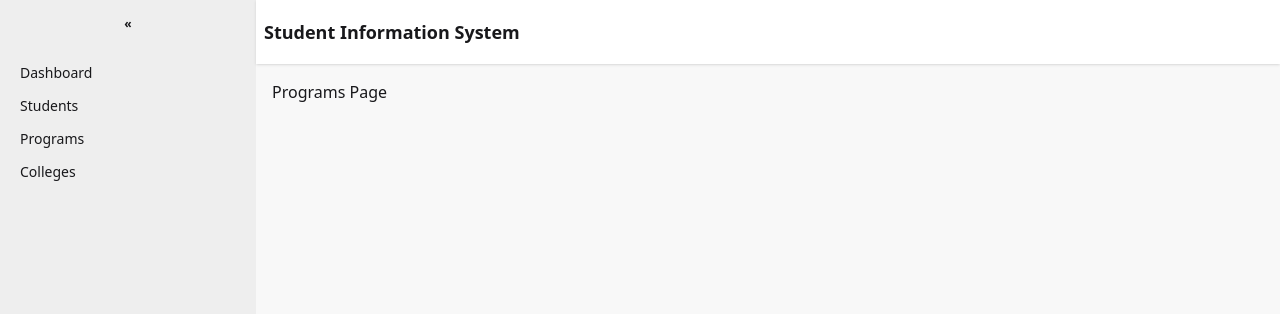
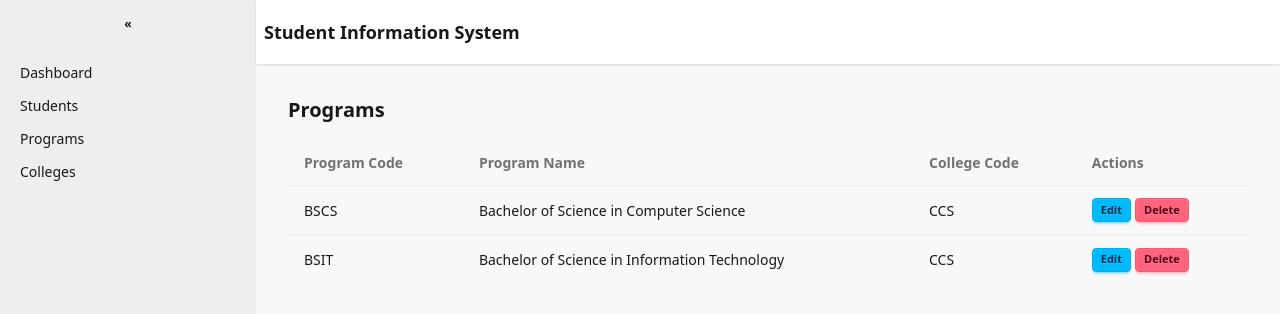
Before and after one commit to brexer/ccc181-ssis-web, a React (Vite) app in the folder frontend/: page /programs in a window 1280 px wide. Shown: the top 314 px of the page. Built offline with nearby package versions, Linux system fonts and the light colour scheme.

Commit message:
Added tables for program and college page

```diff
--- a/frontend/src/components/tables/collegesTable.jsx
+++ b/frontend/src/components/tables/collegesTable.jsx
@@ -0,0 +1,30 @@
+export default CollegesTable;
+function CollegesTable({ colleges }) {
+  return (
+    <div className="overflow-x-auto">
+      <table className="table table-zebra w-full">
+        <thead>
+          <tr>
+            <th>College Code</th>
+            <th>College Name</th>
+            <th>Number of Programs</th>
+            <th>Actions</th>
+          </tr>
+        </thead>
+        <tbody>
+          {colleges.map((s) => (
+            <tr key={s.id}>
+              <td>{s.collegecode}</td>
+              <td>{s.collegename}</td>
+              <td>{s.numberofprograms}</td>
+              <td>
+                <button className="btn btn-xs btn-info mr-1">Edit</button>
+                <button className="btn btn-xs btn-error">Delete</button>
+              </td>
+            </tr>
+          ))}
+        </tbody>
+      </table>
+    </div>
+  );
+}
--- a/frontend/src/components/tables/programsTable.jsx
+++ b/frontend/src/components/tables/programsTable.jsx
@@ -0,0 +1,30 @@
+export default ProgramsTable;
+function ProgramsTable({ programs }) {
+  return (
+    <div className="overflow-x-auto">
+      <table className="table table-zebra w-full">
+        <thead>
+          <tr>
+            <th>Program Code</th>
+            <th>Program Name</th>
+            <th>College Code</th>
+            <th>Actions</th>
+          </tr>
+        </thead>
+        <tbody>
+          {programs.map((s) => (
+            <tr key={s.id}>
+              <td>{s.programcode}</td>
+              <td>{s.programname}</td>
+              <td>{s.collegecode}</td>
+              <td>
+                <button className="btn btn-xs btn-info mr-1">Edit</button>
+                <button className="btn btn-xs btn-error">Delete</button>
+              </td>
+            </tr>
+          ))}
+        </tbody>
+      </table>
+    </div>
+  );
+}
--- a/frontend/src/pages/colleges.jsx
+++ b/frontend/src/pages/colleges.jsx
@@ -1,3 +1,13 @@
-export default function Colleges() {
-  return <h2> Colleges Page</h2>;
+import CollegesTable from "../components/tables/collegesTable";
+export default function CollegesPage() {
+  const mockColleges = [
+    {collegecode: "CCS", collegename: "College of Computer Studies", numberofprograms:"2"}
+  ];
+
+  return (
+    <div className="p-4">
+      <h2 className="text-xl font-bold mb-4">Colleges</h2>
+      <CollegesTable colleges ={mockColleges} />
+    </div>
+  );
 }
--- a/frontend/src/pages/programs.jsx
+++ b/frontend/src/pages/programs.jsx
@@ -1,3 +1,14 @@
-export default function Programs() {
-  return <h2> Programs Page</h2>;
+import ProgramsTable from "../components/tables/programsTable";
+export default function ProgramsPage() {
+  const mockPrograms = [
+    {programcode: "BSCS", programname: "Bachelor of Science in Computer Science", collegecode:"CCS"},
+    {programcode: "BSIT", programname: "Bachelor of Science in Information Technology", collegecode:"CCS"}
+  ];
+
+  return (
+    <div className="p-4">
+      <h2 className="text-xl font-bold mb-4">Programs</h2>
+      <ProgramsTable programs ={mockPrograms} />
+    </div>
+  );
 }
```
